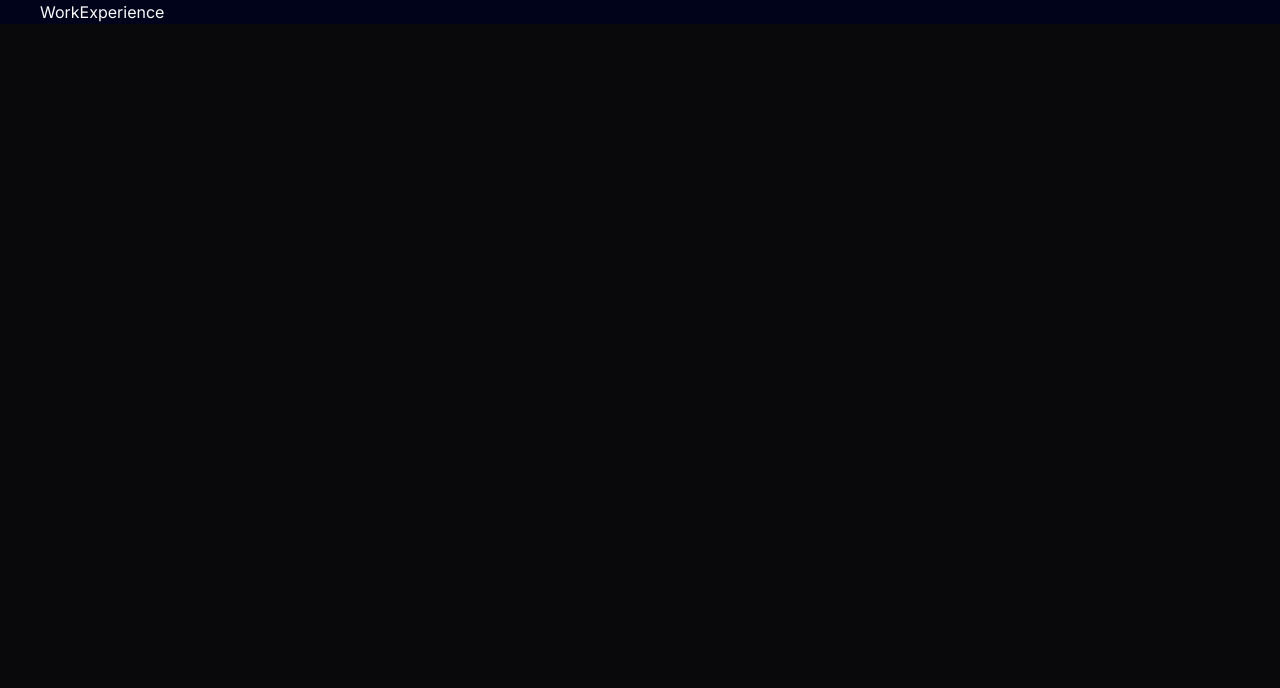
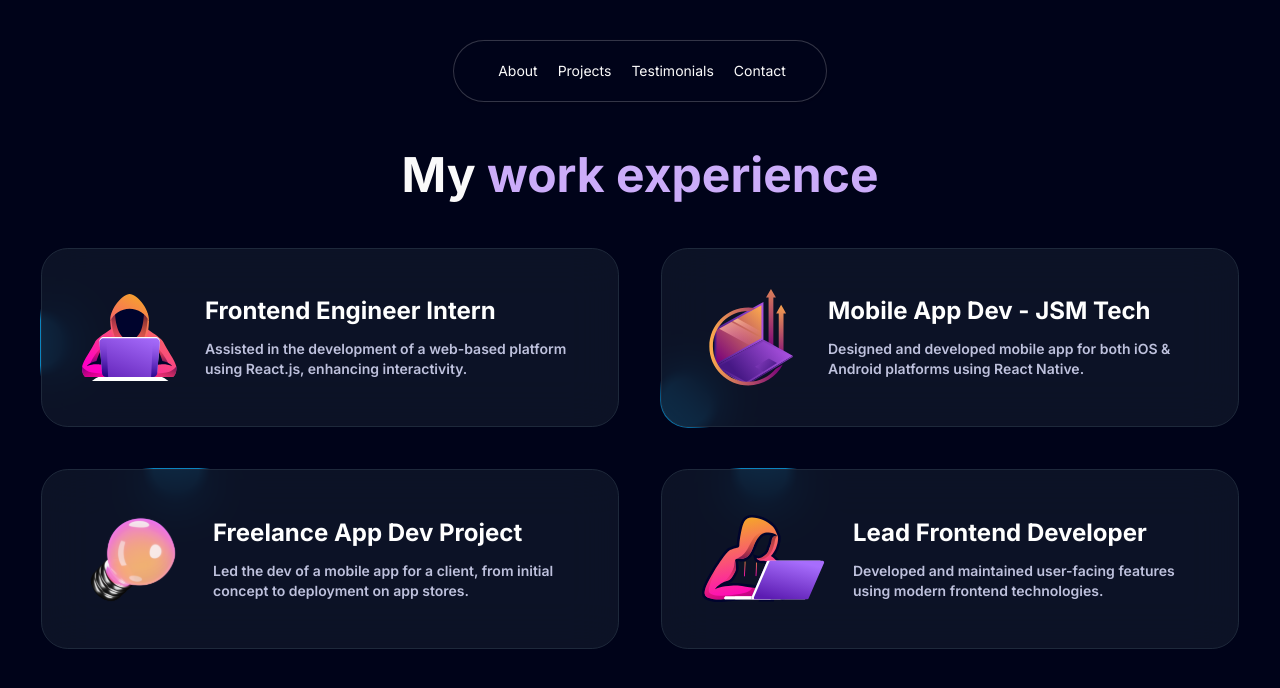
Before and after one commit to Amal221200/developer-portfolio, a Next.js app: page /experience in a window 1280 px wide. Shown: the top 688 px of the page. Built offline with nearby package versions, Linux system fonts and the light colour scheme.

Commit message:
Experience Section

```diff
--- a/src/app/experience/page.tsx
+++ b/src/app/experience/page.tsx
@@ -2,9 +2,9 @@ import WorkExperience from '@/components/experience/WorkExperience'
 
 const ExperiencePage = () => {
   return (
-    // <div className='flex h-screen items-center justify-center'>
+    <div className='flex items-center justify-center lg:h-screen'>
       <WorkExperience />
-    // </div>
+    </div>
   )
 }
 
--- a/src/app/testimonials/page.tsx
+++ b/src/app/testimonials/page.tsx
@@ -1,8 +1,8 @@
-import Clients from '@/components/clients/Clients'
+import Clients from '@/components/testimonials/Clients'
 
 const TestimonialsPage = () => {
   return (
-    <div className='flex h-screen items-center justify-center'>
+    <div className='flex items-center justify-center md:h-screen'>
       <Clients />
     </div>
   )
--- a/src/components/Hero.tsx
+++ b/src/components/Hero.tsx
@@ -1,7 +1,7 @@
 import Spotlight from "./ui/Spotlight"
 import { Navigation } from "lucide-react"
 import TextGenerateEffect from "./ui/TextGenerateEffect"
-import MagicButton from "./ui/MagicButton"
+import MagicButton from "./buttons/MagicButton"
 import Link from "next/link"
 
 const Hero = () => {
--- /dev/null
+++ b/src/components/buttons/MovingBorderButton.tsx
@@ -0,0 +1,139 @@
+"use client";
+import React from "react";
+import {
+    motion,
+    useAnimationFrame,
+    useMotionTemplate,
+    useMotionValue,
+    useTransform,
+} from "framer-motion";
+import { useRef } from "react";
+import { cn } from "@/lib/utils";
+
+export default function MovingBorderButton({
+    borderRadius = "1.75rem",
+    children,
+    as: Component = "button",
+    containerClassName,
+    borderClassName,
+    duration,
+    className,
+    ...otherProps
+}: {
+    borderRadius?: string;
+    children: React.ReactNode;
+    as?: any;
+    containerClassName?: string;
+    borderClassName?: string;
+    duration?: number;
+    className?: string;
+    [key: string]: any;
+}) {
+    return (
+        <Component
+            className={cn(
+                "bg-transparent relative text-xl md:col-span-2 p-[1px] overflow-hidden ",
+                containerClassName
+            )}
+            style={{
+                borderRadius: borderRadius,
+            }}
+            {...otherProps}
+        >
+            <div
+                className="absolute inset-0"
+                style={{ borderRadius: `calc(${borderRadius} * 0.96)` }}
+            >
+                <MovingBorder duration={duration} rx="30%" ry="30%">
+                    <div
+                        className={cn(
+                            "h-20 w-20 opacity-[0.8] bg-[radial-gradient(var(--sky-500)_40%,transparent_60%)]",
+                            borderClassName
+                        )}
+                    />
+                </MovingBorder>
+            </div>
+
+            <div
+                className={cn(
+                    "relative bg-slate-900/[0.8] border border-slate-800 backdrop-blur-xl text-white flex items-center justify-center w-full h-full text-sm antialiased",
+                    className
+                )}
+                style={{
+                    borderRadius: `calc(${borderRadius} * 0.96)`,
+                }}
+            >
+                {children}
+            </div>
+        </Component>
+    );
+}
+
+export const MovingBorder = ({
+    children,
+    duration = 2000,
+    rx,
+    ry,
+    ...otherProps
+}: {
+    children: React.ReactNode;
+    duration?: number;
+    rx?: string;
+    ry?: string;
+    [key: string]: any;
+}) => {
+    const pathRef = useRef<any>();
+    const progress = useMotionValue<number>(0);
+
+    useAnimationFrame((time) => {
+        const length = pathRef.current?.getTotalLength();
+        if (length) {
+            const pxPerMillisecond = length / duration;
+            progress.set((time * pxPerMillisecond) % length);
+        }
+    });
+
+    const x = useTransform(
+        progress,
+        (val) => pathRef.current?.getPointAtLength(val).x
+    );
+    const y = useTransform(
+        progress,
+        (val) => pathRef.current?.getPointAtLength(val).y
+    );
+
+    const transform = useMotionTemplate`translateX(${x}px) translateY(${y}px) translateX(-50%) translateY(-50%)`;
+
+    return (
+        <>
+            <svg
+                xmlns="http://www.w3.org/2000/svg"
+                preserveAspectRatio="none"
+                className="absolute h-full w-full"
+                width="100%"
+                height="100%"
+                {...otherProps}
+            >
+                <rect
+                    fill="none"
+                    width="100%"
+                    height="100%"
+                    rx={rx}
+                    ry={ry}
+                    ref={pathRef}
+                />
+            </svg>
+            <motion.div
+                style={{
+                    position: "absolute",
+                    top: 0,
+                    left: 0,
+                    display: "inline-block",
+                    transform,
+                }}
+            >
+                {children}
+            </motion.div>
+        </>
+    );
+};
--- a/src/components/experience/WorkExperience.tsx
+++ b/src/components/experience/WorkExperience.tsx
@@ -1,9 +1,32 @@
+import { workExperience } from "@/data"
+import MovingBorderButton from "../buttons/MovingBorderButton"
 
 
 const WorkExperience = () => {
-  return (
-    <div>WorkExperience</div>
-  )
+    return (
+        <section className="py-20" id="experience">
+            <h1 className="heading">My {" "}
+                <span className="text-purple">work experience</span>
+            </h1>
+            <div className="mt-12 grid w-full grid-cols-1 gap-10 lg:grid-cols-4">
+                {
+                    workExperience.map((experience) => (
+                        <MovingBorderButton key={experience.id} borderRadius="1.75rem"
+                            className="border-neutral-200 text-white dark:border-slate-800" duration={Math.floor(Math.random() * 1000) + 1000}>
+                            <div className="flex flex-col gap-2 p-3 py-6 md:p-5 lg:flex-row lg:items-center lg:p-10">
+                                <img src={experience.thumbnail} alt={experience.title} className="w-16 md:w-20 lg:w-32" />
+
+                                <div className="lg:ms-5">
+                                    <h1 className="text-start text-xl font-bold md:text-2xl">{experience.title}</h1>
+                                    <p className="mt-3 text-start font-semibold text-white-100">{experience.desc}</p>
+                                </div>
+                            </div>
+                        </MovingBorderButton>
+                    ))
+                }
+            </div>
+        </section>
+    )
 }
 
 export default WorkExperience
--- a/src/components/clients/Clients.tsx
+++ b/src/components/testimonials/Clients.tsx
@@ -4,7 +4,7 @@ import { companies, testimonials } from '@/data'
 
 const Clients = () => {
     return (
-        <section className="py-20" id="projects">
+        <section className="py-20" id="testimonials">
             <h1 className="heading">Kind words from {" "}
                 <span className="text-purple">satisfied clients</span>
             </h1>
--- a/src/components/ui/FloatingNav.tsx
+++ b/src/components/ui/FloatingNav.tsx
@@ -22,21 +22,21 @@ export const FloatingNav = ({
 }) => {
     const { scrollYProgress } = useScroll();
 
-    const [visible, setVisible] = useState(false);
+    const [visible, setVisible] = useState(true);
 
     useMotionValueEvent(scrollYProgress, "change", (current) => {
-        // Check if current is not undefined and is a number
         if (typeof current === "number") {
             let direction = current! - scrollYProgress.getPrevious()!;
 
-            if (scrollYProgress.get() < 0.05) {
+            if(direction === 1){
+                setVisible(true);
+                return
+            }
+
+            if (direction < 0) {
+                setVisible(true);
+            } else {
                 setVisible(false);
-            } else {
-                if (direction < 0) {
-                    setVisible(true);
-                } else {
-                    setVisible(false);
-                }
             }
         }
     });
@@ -45,7 +45,7 @@ export const FloatingNav = ({
         <AnimatePresence mode="wait">
             <motion.div
                 initial={{
-                    opacity: 1,
+                    opacity: 0,
                     y: -100,
                 }}
                 animate={{
@@ -53,7 +53,7 @@ export const FloatingNav = ({
                     opacity: visible ? 1 : 0,
                 }}
                 transition={{
-                    duration: 0.2,
+                    duration: 0.5,
                 }}
                 className={cn(
                     "flex max-w-fit fixed top-10 inset-x-0 mx-auto border border-white/[0.2] bg-black-100 rounded-full shadow-[0px_2px_3px_-1px_rgba(0,0,0,0.1),0px_1px_0px_0px_rgba(25,28,33,0.02),0px_0px_0px_1px_rgba(25,28,33,0.08)] z-[5000] px-10 py-5 items-center justify-center space-x-4",
--- a/src/components/ui/GridEmail.tsx
+++ b/src/components/ui/GridEmail.tsx
@@ -1,6 +1,6 @@
 "use client"
 import { useCallback, useState } from 'react'
-import MagicButton from './MagicButton'
+import MagicButton from '../buttons/MagicButton'
 import { Copy } from 'lucide-react'
 import Lottie from 'react-lottie'
 import animationData from "@/data/confetti.json"
--- a/src/components/ui/GridTechStack.tsx
+++ b/src/components/ui/GridTechStack.tsx
@@ -1,4 +1,4 @@
-import React from 'react'
+
 
 const GridTechStack = () => {
     return (
```
Also changed, not shown: src/components/buttons/MagicButton.tsx (renamed from src/components/ui/MagicButton.tsx).
